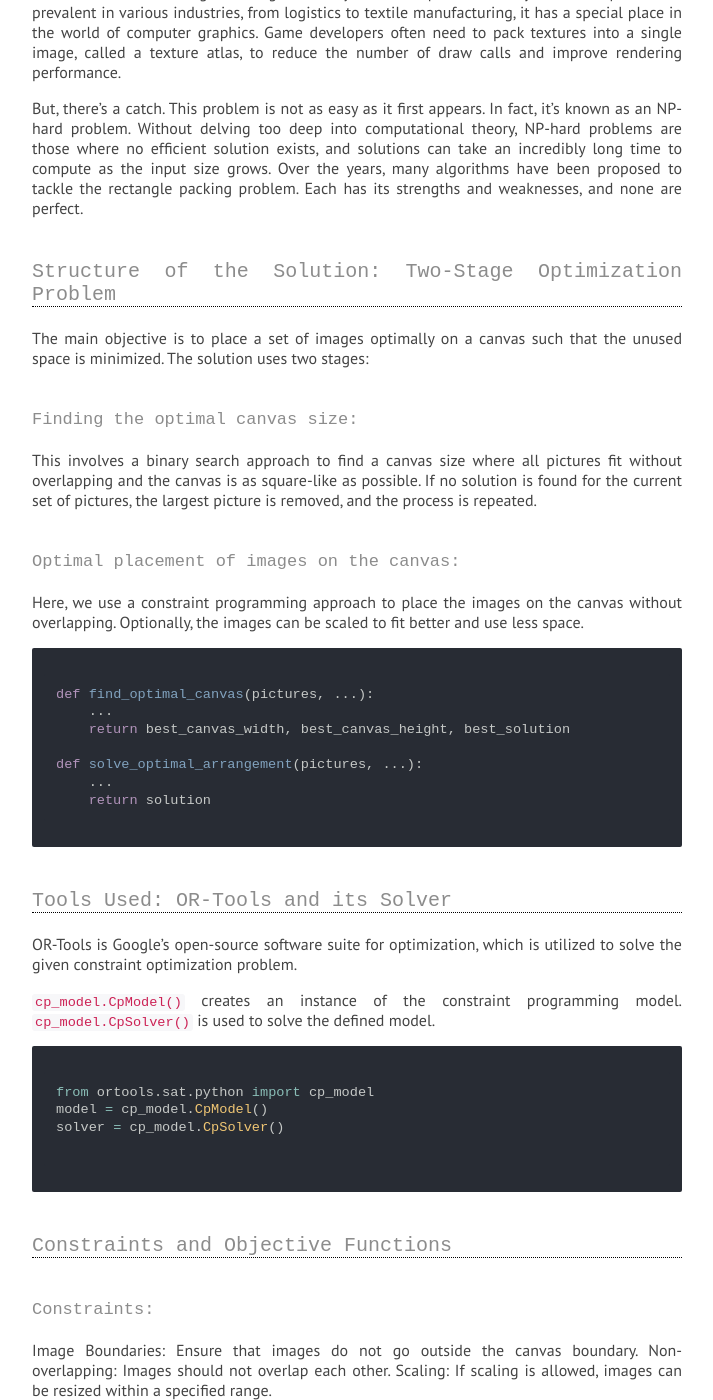
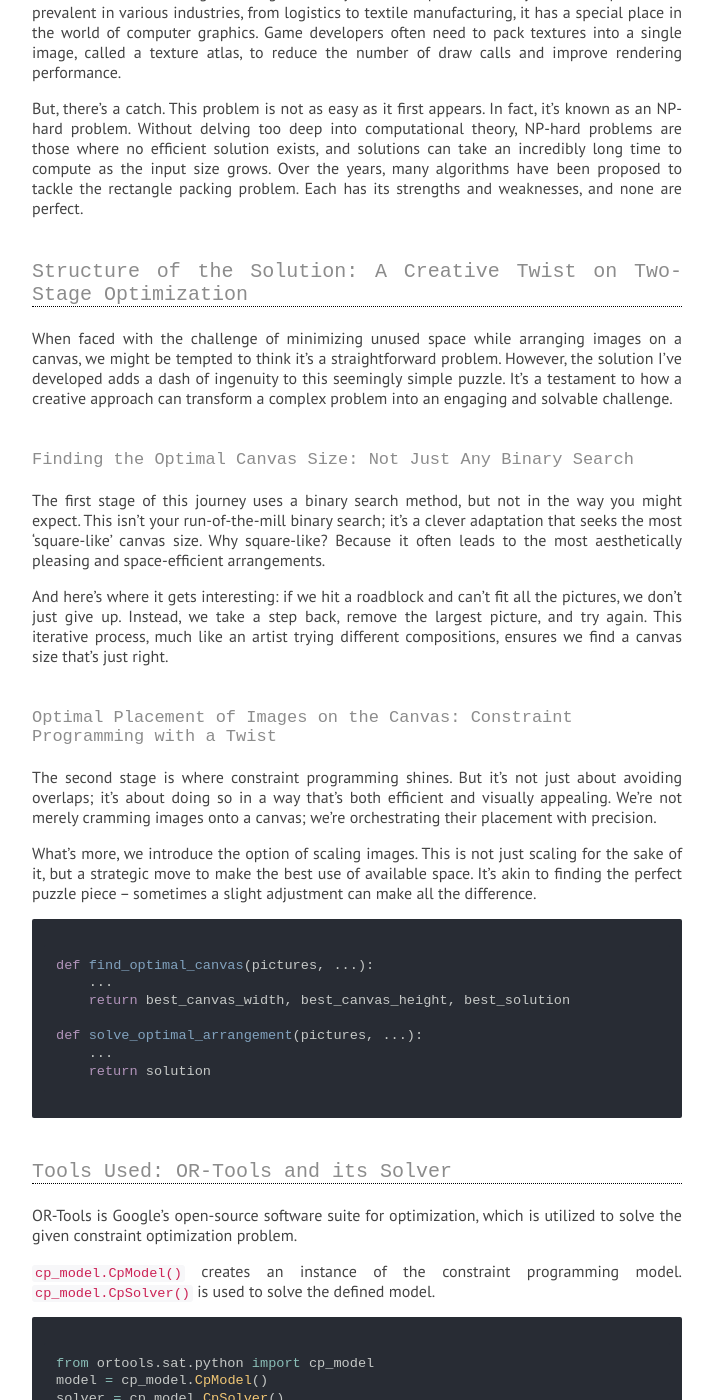
Before and after one commit to abbas-tari/abbas-tari.github.io, a Jekyll site: the page built from _projects/2023-10-22-paper-pack.md, in a window 1280 px wide and 1400 px high, scrolled down 730 px. Shown: the whole window, without its empty margins (283-996 px from the left). Built offline with Jekyll 4.4.1, drawn with Linux system fonts in a browser that asks for light colours; some web fonts are replaced; some of the changed text lies outside the part shown.

Commit message:
update pack project

````diff
--- a/_projects/2023-10-22-paper-pack.md
+++ b/_projects/2023-10-22-paper-pack.md
@@ -19,15 +19,17 @@
 
 But, there's a catch. This problem is not as easy as it first appears. In fact, it's known as an NP-hard problem. Without delving too deep into computational theory, NP-hard problems are those where no efficient solution exists, and solutions can take an incredibly long time to compute as the input size grows. Over the years, many algorithms have been proposed to tackle the rectangle packing problem. Each has its strengths and weaknesses, and none are perfect.
 
-## Structure of the Solution: Two-Stage Optimization Problem
-The main objective is to place a set of images optimally on a canvas such that the unused space is minimized. The solution uses two stages:
+## Structure of the Solution: A Creative Twist on Two-Stage Optimization
+When faced with the challenge of minimizing unused space while arranging images on a canvas, we might be tempted to think it's a straightforward problem. However, the solution I've developed adds a dash of ingenuity to this seemingly simple puzzle. It's a testament to how a creative approach can transform a complex problem into an engaging and solvable challenge.
 
-### Finding the optimal canvas size:
-This involves a binary search approach to find a canvas size where all pictures fit without overlapping and the canvas is as square-like as possible.
-If no solution is found for the current set of pictures, the largest picture is removed, and the process is repeated.
-### Optimal placement of images on the canvas:
-Here, we use a constraint programming approach to place the images on the canvas without overlapping.
-Optionally, the images can be scaled to fit better and use less space.
+### Finding the Optimal Canvas Size: Not Just Any Binary Search
+The first stage of this journey uses a binary search method, but not in the way you might expect. This isn't your run-of-the-mill binary search; it's a clever adaptation that seeks the most 'square-like' canvas size. Why square-like? Because it often leads to the most aesthetically pleasing and space-efficient arrangements.
+
+And here's where it gets interesting: if we hit a roadblock and can't fit all the pictures, we don't just give up. Instead, we take a step back, remove the largest picture, and try again. This iterative process, much like an artist trying different compositions, ensures we find a canvas size that's just right.
+### Optimal Placement of Images on the Canvas: Constraint Programming with a Twist
+The second stage is where constraint programming shines. But it's not just about avoiding overlaps; it's about doing so in a way that's both efficient and visually appealing. We're not merely cramming images onto a canvas; we're orchestrating their placement with precision.
+
+What's more, we introduce the option of scaling images. This is not just scaling for the sake of it, but a strategic move to make the best use of available space. It’s akin to finding the perfect puzzle piece – sometimes a slight adjustment can make all the difference.
 
 ```python
 def find_optimal_canvas(pictures, ...):
@@ -147,14 +149,58 @@
     ...
 ```
 
+## Results
 
+The following image showcases the solution of the optimization problem. It represents the optimal placement of images on the canvas, achieved through the described methodologies. This visualization helps in understanding how the images are arranged to minimize unused space, adhering to the constraints and objective functions defined in the model.
+
+<img src="{{ site.url }}/static/content/pack/solution_visualization.png" style="width:550px;height:auto;" alt="Image description" />
+
+## Optimization Log Summary
+
+```html
+Using initial picture dimensions: : [(3133, 2126), (2532, 721), (2983, 2156), (961, 640), (980, 1132), (3149, 2102)]
+Initial canvas size:           : 8000x8000
+Optimized picture arrangement: : [(3133, 2126), (3149, 2102), (2983, 2156), (2532, 721), (980, 1132), (961, 640)]
+Trying canvas dimensions:      : 4480x4320. Solution found: No
+Trying canvas dimensions:      : 6240x4320. Solution found: Yes
+Trying canvas dimensions:      : 5360x4320. Solution found: No
+Trying canvas dimensions:      : 5800x4320. Solution found: No
+Trying canvas dimensions:      : 6020x4320. Solution found: No
+Trying canvas dimensions:      : 6130x4320. Solution found: Yes
+Trying canvas dimensions:      : 6075x4320. Solution found: No
+Trying canvas dimensions:      : 6102x4320. Solution found: No
+Trying canvas dimensions:      : 6116x4320. Solution found: Yes
+Trying canvas dimensions:      : 6109x4320. Solution found: No
+Trying canvas dimensions:      : 6112x4320. Solution found: No
+Trying canvas dimensions:      : 6114x4320. Solution found: No
+Trying canvas dimensions:      : 6115x4320. Solution found: No
+Optimal canvas dimensions:     : 6116x4320
+Adjusted Alpha Below Minimum for Image Size : 2532x721
+Area Ratio                     : 0.07
+Adjusted Alpha Range           : (70, 150)
+Bounding Box Area              : 26421120
+Adjusted Alpha Below Minimum for Image Size : 980x1132
+Area Ratio                     : 0.04
+Adjusted Alpha Range           : (70, 150)
+Bounding Box Area              : 26421120
+Adjusted Alpha Below Minimum for Image Size : 961x640
+Area Ratio                     : 0.02
+Adjusted Alpha Range           : (70, 150)
+Bounding Box Area              : 26421120
+Alpha/Scaling factor for Image 0 : 100%
+Alpha/Scaling factor for Image 1 : 104%
+Alpha/Scaling factor for Image 2 : 99%
+Alpha/Scaling factor for Image 3 : 112%
+Alpha/Scaling factor for Image 4 : 122%
+Alpha/Scaling factor for Image 5 : 150%
+```
 <div>
 
 
 
 
 ## <span id="Resources">Resources</span>
-Will be updated soon...!
+Will be updated soon...! or contact me if you want them now `:)`
 
 <!-- <a class="arxiv-logo" href="https://arxiv.org/abs/2308.10097">Read or download the paper from</a>
 
````
Also changed, not shown: static/content/pack/solution_visualization.png (added).
